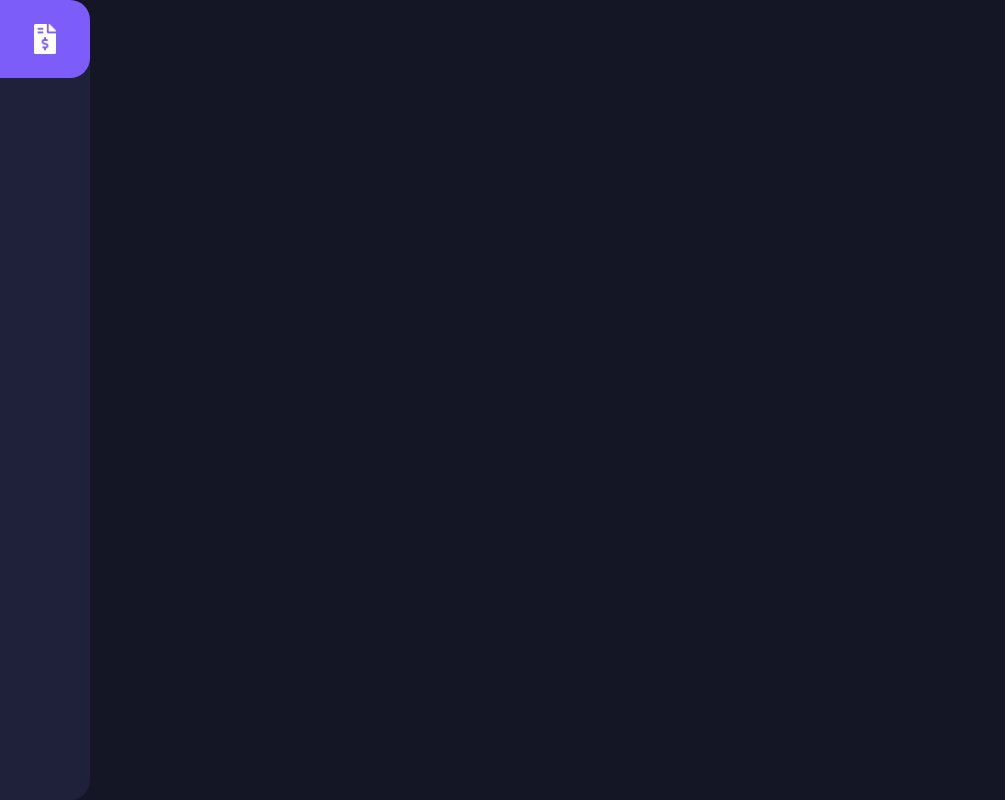
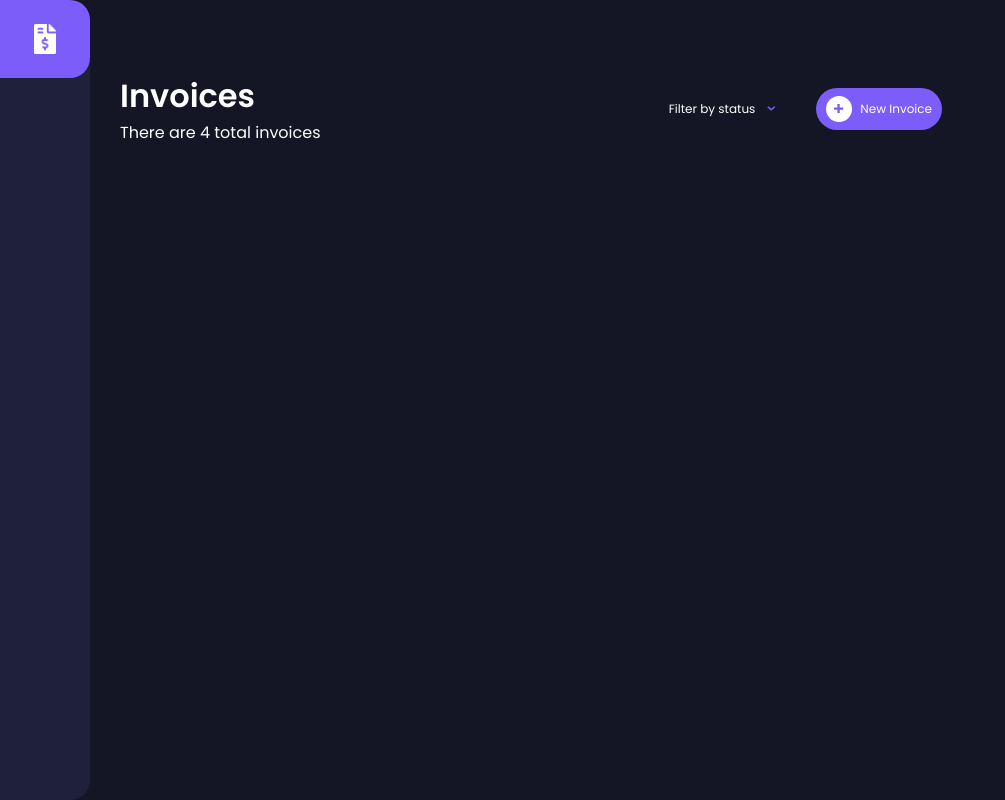
Before and after one commit to AhmedNabil-hub/Vue-Firebase-Invoice-App, a Vue app: page / in a window 1280 px wide. Shown: the whole page, without its empty margins (0-1005 px from the left). Built offline with nearby package versions, Linux system fonts and the light colour scheme.

Commit message:
Home View Header

```diff
--- a/src/views/Home.vue
+++ b/src/views/Home.vue
@@ -1,13 +1,129 @@
 <template>
-  <div class="home">
-
+  <div class="home container">
+    <!-- Header -->
+    <div class="header flex">
+      <div class="left flex flex-column">
+        <h1>Invoices</h1>
+        <span>There are 4 total invoices</span>
+      </div>
+      <div class="right flex">
+        <div @click="toggleFilterMenu" class="filter flex">
+          <span>Filter by status</span>
+          <img src="@/assets/icon-arrow-down.svg" alt="" />
+          <ul class="filter-menu" v-show="filterMenu">
+            <li>Draft</li>
+            <li>Pending</li>
+            <li>Paid</li>
+            <li>Clear Filter</li>
+          </ul>
+        </div>
+        <div @click="newInvoice" class="button flex">
+          <div class="inner-button flex">
+            <img src="@/assets/icon-plus.svg" alt="" />
+          </div>
+          <span>New Invoice</span>
+        </div>
+      </div>
+    </div>
   </div>
 </template>
 
 <script setup>
+import { ref } from "vue";
 
+const filterMenu = ref(false);
+
+function newInvoice() {}
+
+function toggleFilterMenu() {
+  filterMenu.value = !filterMenu.value;
+}
 </script>
 
-<style scoped>
+<style lang="scss" scoped>
+.home {
+  color: #ffffff;
 
+  .header {
+    margin-bottom: 65px;
+
+    .left,
+    .right {
+      flex: 1;
+    }
+
+    .right {
+      justify-content: flex-end;
+      align-items: center;
+
+      .button,
+      .filter {
+        align-items: center;
+
+        span {
+          font-size: 12px;
+        }
+      }
+
+      .filter {
+        position: relative;
+        margin-right: 40px;
+        cursor: pointer;
+        user-select: none;
+
+        // span,
+        // img {
+        //   pointer-events: none;
+        // }
+
+        img {
+          margin-left: 12px;
+          width: 9px;
+          height: 5px;
+        }
+
+        .filter-menu {
+          width: 120px;
+          position: absolute;
+          top: 25px;
+          list-style: none;
+          background-color: #1e2139;
+          box-shadow: 0 4px 6px -1px rgba(0, 0, 0, 0.1),
+            0 2px 4px -1px rgba(0, 0, 0, 0.06);
+
+          li {
+            cursor: pointer;
+            font-size: 12px;
+            padding: 10px 20px;
+
+            &:hover {
+              color: #1e2139;
+              background-color: #ffffff;
+            }
+          }
+        }
+      }
+
+      .button {
+        padding: 8px 10px;
+        background-color: #7c5dfa;
+        border-radius: 40px;
+
+        .inner-button {
+          margin-right: 8px;
+          border-radius: 50%;
+          padding: 8px;
+          align-items: center;
+          justify-content: center;
+          background-color: #ffffff;
+
+          img {
+            width: 10px;
+            height: 10px;
+          }
+        }
+      }
+    }
+  }
+}
 </style>
```
